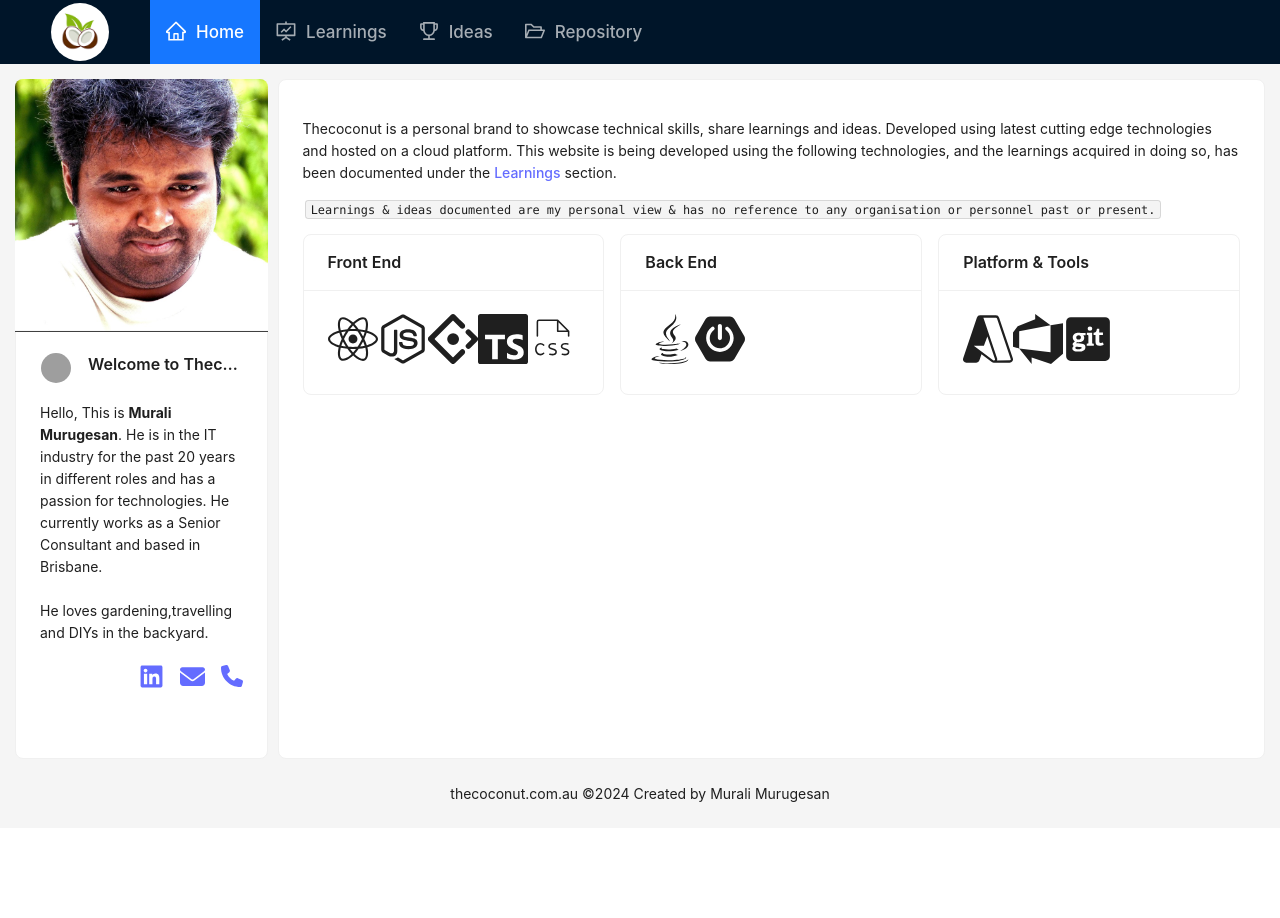
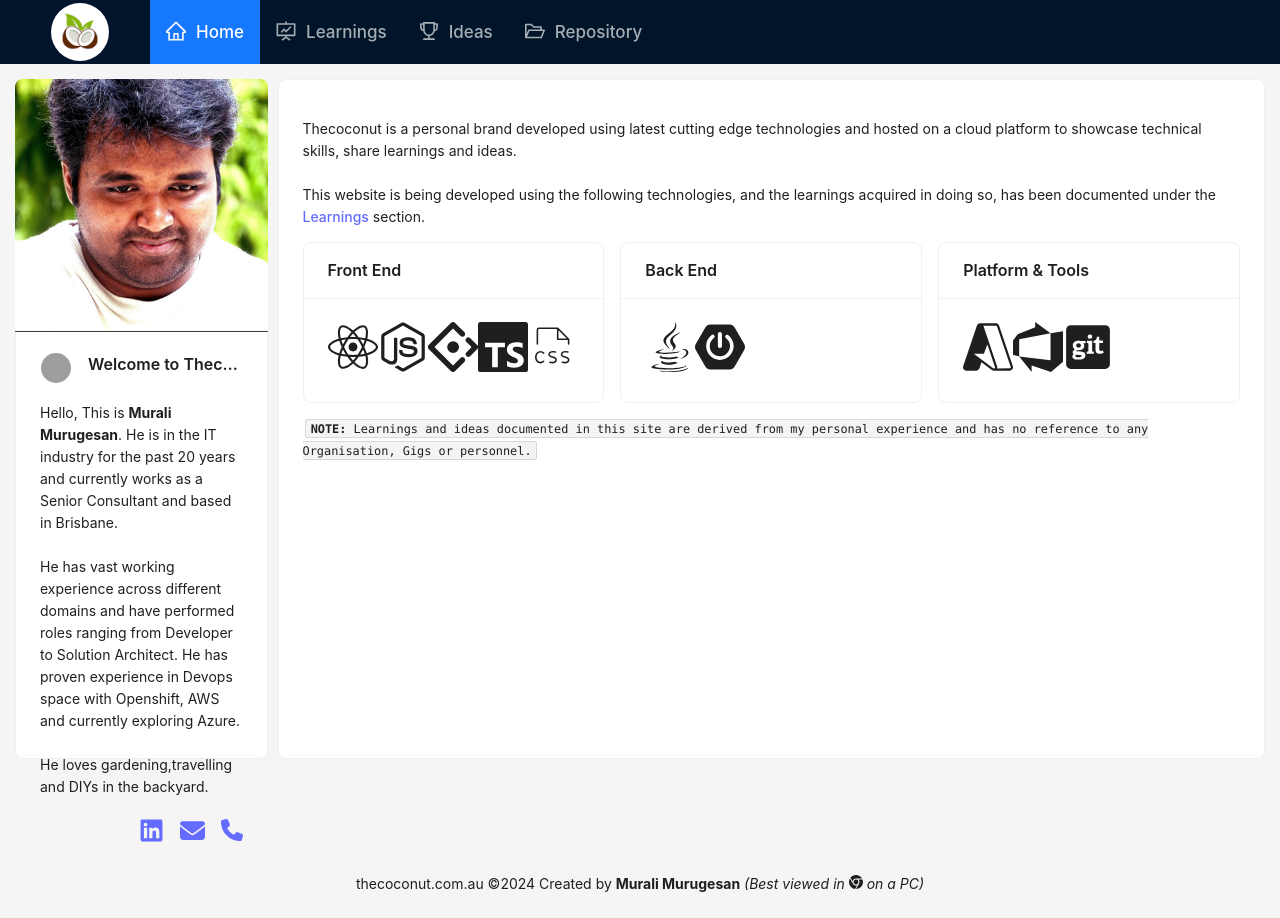
Before and after one commit to murali-murugesan/thecoconut-web, a React (Vite) app: page /home in a window 1280 px wide. Before the commit the page ends 828 px from the top, so only its background shows below. Built offline with nearby package versions, Linux system fonts and the light colour scheme; grey boxes are pictures that could not be loaded.

Commit message:
more styling

```diff
--- a/src/component/CoconutLayout.tsx
+++ b/src/component/CoconutLayout.tsx
@@ -3,6 +3,7 @@ import { Content, Footer, Header } from "antd/es/layout/layout";
 import MenuItem from "./MenuItem";
 import { Outlet } from "react-router-dom";
 import logo from "../assets/logo.png";
+import { FaChrome } from "react-icons/fa6";
 
 function CoconutLayout() {
 
@@ -16,7 +17,7 @@ function CoconutLayout() {
                 <Outlet />
             </Content>
             <Footer style={{ textAlign: 'center' }}>
-                thecoconut.com.au ©{new Date().getFullYear()} Created by Murali Murugesan
+                thecoconut.com.au ©{new Date().getFullYear()} Created by <b>Murali Murugesan</b> <i>(Best viewed in <FaChrome/> on a PC)</i>
             </Footer>
         </Layout>
     );
--- a/src/component/home/CoconutTech.tsx
+++ b/src/component/home/CoconutTech.tsx
@@ -10,15 +10,10 @@ function CoconutTech() {
     return (
         <>
             <Card style={{ height: "85vh"}}>
-                <p>Thecoconut is a personal brand to showcase technical skills, share learnings and ideas.
-                    Developed using latest cutting edge technologies and hosted on a cloud platform.
+                <p>Thecoconut is a personal brand developed using latest cutting edge technologies and hosted on a cloud platform to showcase technical skills, share learnings and ideas.
+                    <br/><br/>
                     This website is being developed using the following technologies, and the learnings acquired in doing so, has been documented under
                     the <Link to="/learnings">Learnings</Link> section.
-                </p>
-                <p>
-                    <Typography.Text code>
-                        Learnings & ideas documented are my personal view & has no reference to any organisation or personnel past or present.
-                    </Typography.Text>
                 </p>
 
                 <Row gutter={16}>
@@ -65,6 +60,13 @@ function CoconutTech() {
                         </Card>
                     </Col>
                 </Row>
+
+                <p>
+                    <Typography.Text code>
+                        <b>NOTE:</b> Learnings and ideas documented in this site are derived from my personal experience and has no reference to any Organisation, Gigs or personnel.
+                    </Typography.Text>
+                </p>
+
             </Card>
         </>
     );
--- a/src/component/home/MyCard.tsx
+++ b/src/component/home/MyCard.tsx
@@ -18,8 +18,9 @@ function MyCard() {
         title="Welcome to Thecoconut"
       />
      <br/>
-      Hello, This is <b>{aboutme.name}</b>. He is in the IT industry for the past 20 years in different roles and has a passion for technologies.
-      He currently works as a Senior Consultant and based in Brisbane.
+      Hello, This is <b>{aboutme.name}</b>. He is in the IT industry for the past 20 years and currently works as a Senior Consultant and based in Brisbane.
+      <br/><br/>
+      He has vast working experience across different domains and have performed roles ranging from Developer to Solution Architect. He has proven experience in Devops space with Openshift, AWS and currently exploring Azure.
 
       <br/><br/>He loves gardening,travelling and DIYs in the backyard.
 
```
